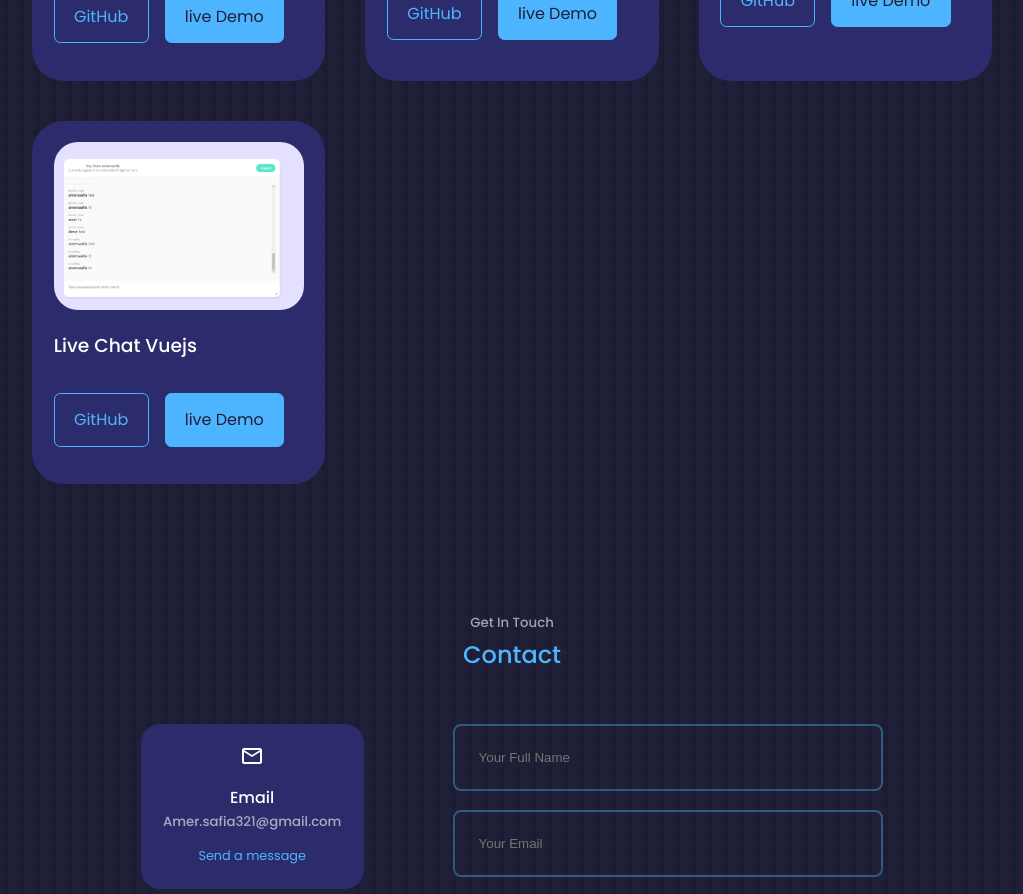
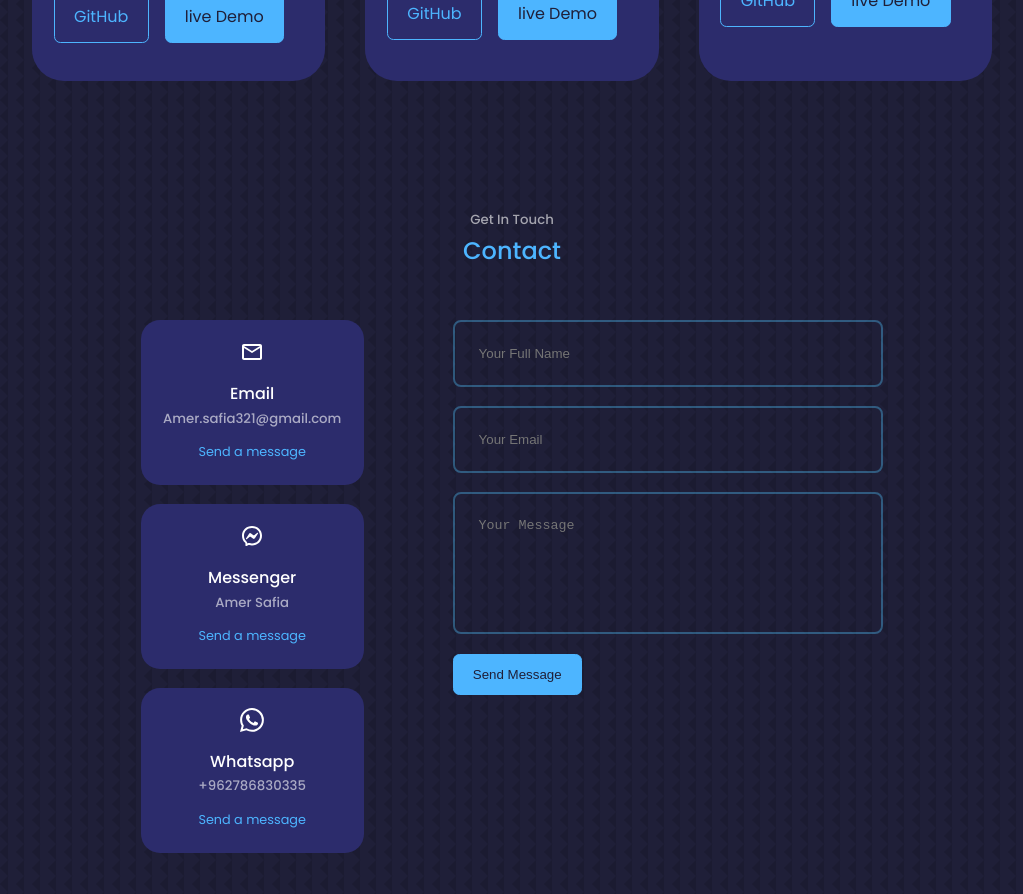
Before and after one commit to AmerSafia/portfolio, a React (Create React App) app: page / in a window 1280 px wide. Shown: the part 2740-3634 px from the top of the page, without its empty margins (128-1151 px from the left). Built offline with nearby package versions, Linux system fonts and the light colour scheme.

Commit message:
update download

```diff
--- a/src/components/header/CTA.jsx
+++ b/src/components/header/CTA.jsx
@@ -3,7 +3,7 @@ import React from 'react'
 const CTA = () => {
   return (
     <div className='cta '>
-        <a href='./assets/cv.pdf' className="btn">Download CV</a>
+        <a href='./assets/cv.pdf' className="btn" download >Download CV</a>
         <a href="#contact" className="btn btn-primary">Let's Talk</a>
     </div>
   )
--- a/src/components/protofile/Protofile.jsx
+++ b/src/components/protofile/Protofile.jsx
@@ -24,14 +24,6 @@ const Protofile = () => {
       urlGitHub: "https://github.com/AmerSafia/react-application-logger",
       urlDemo: "https://logger-demo-app.netlify.app/",
     },
-    {
-      id: Math.random(),
-      title: "Live Chat Vuejs",
-      img: "./assets/liveDemoChat.png",
-      urlGitHub: "https://github.com/AmerSafia/chatroom-vue-with-firebase  ",
-      urlDemo: "https://project1-ed4d1.web.app/",
-    },
-
   ];
   return (
     <section id="protofile">
```
Also changed, not shown: src/components/testimonials/Testimonials.jsx (deleted, +0 -12 lines), protofile.txt (added), src/components/testimonials/testimonials.css (deleted).
